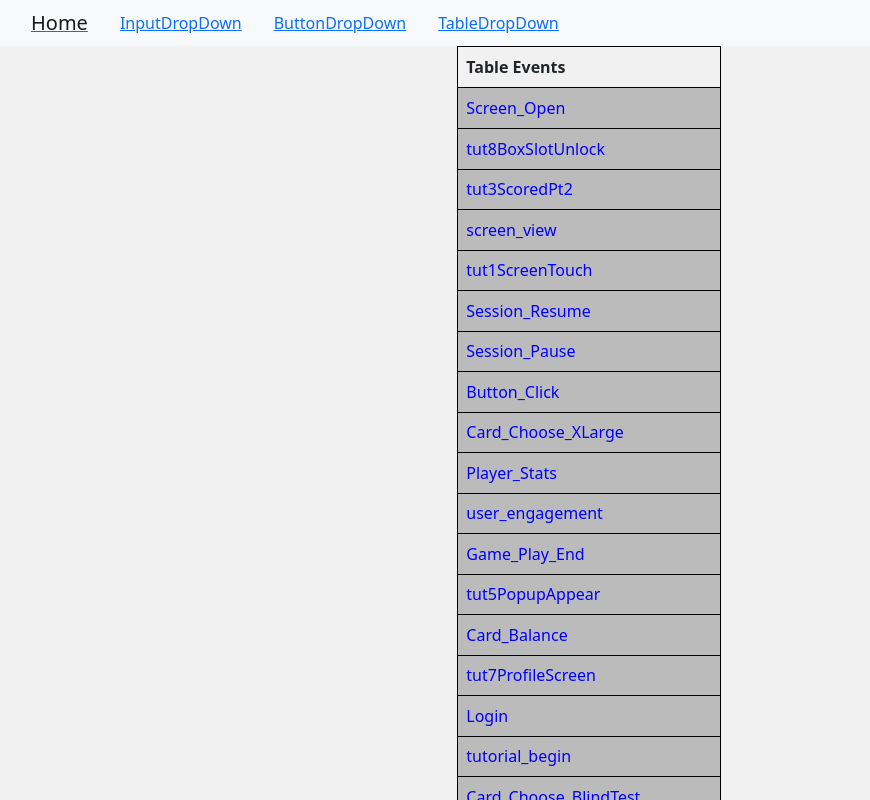
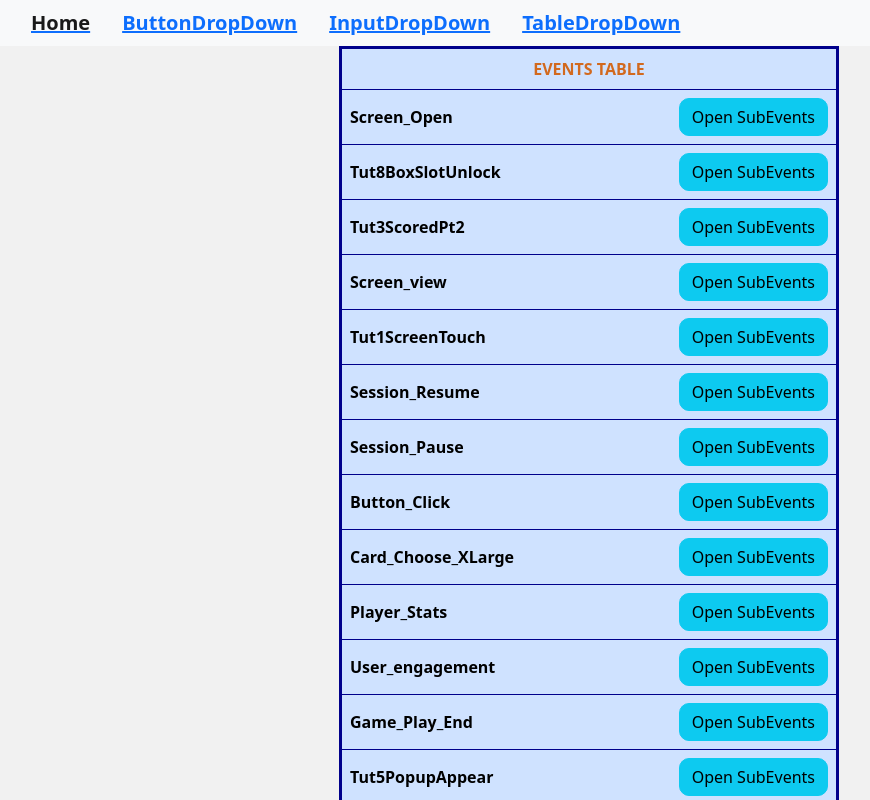
Before and after one commit to OnurKor/appnava, a React (Create React App) app: page /table-drop-down in a window 1280 px wide. Shown: the top 800 px of the page, without its empty margins (51-921 px from the left). Built offline with nearby package versions, Linux system fonts and the light colour scheme.

Commit message:
version-2

```diff
--- a/package.json
+++ b/package.json
@@ -3,10 +3,12 @@
   "version": "0.1.0",
   "private": true,
   "dependencies": {
+    "@fortawesome/fontawesome-svg-core": "^6.2.0",
     "@testing-library/jest-dom": "^5.16.5",
     "@testing-library/react": "^13.4.0",
     "@testing-library/user-event": "^13.5.0",
     "bootstrap": "^5.2.2",
+    "mdb-react-ui-kit": "^4.2.0",
     "react": "^18.2.0",
     "react-animate-height": "^3.0.4",
     "react-bootstrap": "^2.5.0",
--- a/public/index.html
+++ b/public/index.html
@@ -1,14 +1,12 @@
 <!DOCTYPE html>
 <html lang="en">
+
 <head>
   <meta charset="utf-8" />
   <link rel="icon" href="%PUBLIC_URL%/favicon.ico" />
   <meta name="viewport" content="width=device-width, initial-scale=1" />
   <meta name="theme-color" content="#000000" />
-    <meta
-      name="description"
-      content="Web site created using create-react-app"
-    />
+  <meta name="description" content="Web site created using create-react-app" />
   <link rel="apple-touch-icon" href="%PUBLIC_URL%/logo192.png" />
   <!--
       manifest.json provides metadata used when your web app is installed on a
@@ -26,6 +24,7 @@
     -->
   <title>React App</title>
 </head>
+
 <body>
   <noscript>You need to enable JavaScript to run this app.</noscript>
   <div id="root"></div>
@@ -39,5 +38,8 @@
       To begin the development, run `npm start` or `yarn start`.
       To create a production bundle, use `npm run build` or `yarn build`.
     -->
+  <link rel="stylesheet" href="https://use.fontawesome.com/releases/v5.15.4/css/all.css"
+    integrity="sha384-DyZ88mC6Up2uqS4h/KRgHuoeGwBcD4Ng9SiP4dIRy0EXTlnuz47vAwmeGwVChigm" crossorigin="anonymous" />
 </body>
+
 </html>
--- a/src/App.css
+++ b/src/App.css
@@ -1,5 +1,5 @@
 .App {
   background-color: #f1f1f1;
   min-height: 100vh;
-  padding-bottom: 2rem
+  /* padding-bottom: 2rem */
   }
--- a/src/App.js
+++ b/src/App.js
@@ -1,34 +1,26 @@
 import "./App.css";
 import Header from "./components/Header";
+import Footer from "./components/Footer";
 import { BrowserRouter, Routes, Route} from "react-router-dom";
 import InputDropDown from "./pages/InputDropDown";
 import ButtonDropDown from "./pages/ButtonDropDown";
 import TableDropDown from "./pages/TableDropDown";
-import {MainEvents} from "./data/MainEvents";
 import 'bootstrap/dist/css/bootstrap.min.css';
 
 function App() {
-  // const Main = MainEvents
-  // console.log(Main)
-  // const NewSubEvents = []
 
-  // const SubEvents = ["level", "total", "name", "avatar", "player"]
-  // MainEvents.map((x) => {
-  //   return x
-  // })
-
-  //   console.log(SubEvents)
   return (
     <div className="App">
       <BrowserRouter>
       <Header />
         <Routes>
-          <Route path="/" element={<InputDropDown/>} />
-          <Route path="*" element={<InputDropDown/>} />
+          <Route path="/" element={<ButtonDropDown/>} />
+          <Route path="*" element={<ButtonDropDown/>} />
+          <Route path="/button-drop-down" element={<ButtonDropDown/>} />
           <Route path="/input-drop-down" element={<InputDropDown/>} />
-          <Route path="/button-drop-down" element={<ButtonDropDown/>} />
           <Route path="/table-drop-down" element={<TableDropDown/>} />
         </Routes>
+      <Footer />
       </BrowserRouter>
     </div>
   );
--- a/src/components/ButtonDropDownOpen.js
+++ b/src/components/ButtonDropDownOpen.js
@@ -24,10 +24,10 @@ const ButtonDropDownOpen = ({ button }) => {
       >
         <ul
         style={{
-        //   height: display,
+          // height: display,
           overflow: "hidden",
-          opacity: "1",
-          transition: "opacity 200ms",
+          // opacity: "1",
+          // transition: "opacity 200ms",
           margin:"0"
         }}
       >
--- /dev/null
+++ b/src/components/Footer.js
@@ -0,0 +1,14 @@
+import { MDBFooter } from 'mdb-react-ui-kit';
+
+export default function App() {
+  return (
+    <MDBFooter bgColor='light' className='text-center text-lg-left'>
+      <div className='text-center p-3' style={{ backgroundColor: 'rgba(0, 0, 0, 0.2)' }}>
+        &copy; {new Date().getFullYear()} Copyright:{' '}
+        <a className='text-dark' href='https://www.linkedin.com/in/onur-kordogan/'>
+          Onur Kordoğan
+        </a>
+      </div>
+    </MDBFooter>
+  );
+}
--- a/src/components/Header.js
+++ b/src/components/Header.js
@@ -6,7 +6,7 @@ import { Link } from "react-router-dom";
 
 function Header() {
   return (
-    <Navbar bg="light" expand="lg">
+    <Navbar bg="light" expand="lg" style={{fontSize: "20px", fontWeight: "bold"}}>
       <Container>
         <Link to="/">
           <Navbar.Brand>Home</Navbar.Brand>
@@ -14,11 +14,11 @@ function Header() {
         <Navbar.Toggle aria-controls="basic-navbar-nav" />
         <Navbar.Collapse id="basic-navbar-nav">
           <Nav className="me-auto">
+          <Link to="/button-drop-down">
+              <NavItem className="mx-3">ButtonDropDown</NavItem>
+            </Link>
             <Link to="/input-drop-down">
               <NavItem className="mx-3">InputDropDown</NavItem>
-            </Link>
-            <Link to="/button-drop-down">
-              <NavItem className="mx-3">ButtonDropDown</NavItem>
             </Link>
             <Link to="/table-drop-down">
               <NavItem className="mx-3">TableDropDown</NavItem>
--- a/src/components/TableRow.js
+++ b/src/components/TableRow.js
@@ -1,7 +1,11 @@
 import React, { useState } from "react";
+// import { IoMdArrowDropdown } from "react-icons/bs";
+// import { FontAwesomeIcon } from '@fontawesome/react-fontawesome'
+
+
 
 const TableRow = ({ NewSubEvents, main }) => {
-const [display, setDisplay] = useState(false)
+  const [display, setDisplay] = useState(false);
 
   const subName = NewSubEvents.filter(
     (sub) => sub.startsWith(main) && sub.length > main.length
@@ -10,17 +14,44 @@ const [display, setDisplay] = useState(false)
     <>
       <tr>
         <td
-          onClick={() => setDisplay(!display)}
-          style={{ color: "blue", backgroundColor: "#bbb", cursor: "pointer" }}
+          style={{
+            textTransform: "capitalize",
+            fontWeight: "bold",
+            display: "flex",
+            justifyContent: "space-between",
+            alignItems: "center",
+          }}
         >
           {main}
+          {/* <i
+            style={{ width: "2rem" }}
+            class="fa-sharp fa-solid fa-caret-down"
+          ></i> */}
+          {/* <FontAwesomeIcon icon="fa-sharp fa-sCD ..olid fa-caret-down" /> */}
+
+          <button
+            className="btn btn-info btn-hover"
+            onClick={() => setDisplay(!display)}
+            style={{
+              cursor: "pointer",
+              fontWeight: "500",
+              borderRadius: "10px",
+              transition: "all 2.5s ease-out",
+            }}
+          >
+            Open SubEvents
+          </button>
         </td>
       </tr>
       {subName.map((item, index) => {
         return (
           <tr key={index}>
             <td
-              style={{ color: "red", backgroundColor: "#ddd", display: display?"block":"none" }}
+              style={{
+                color: "white",
+                backgroundColor: "#a9a9a9",
+                display: display ? "block" : "none",
+              }}
             >
               {item}
             </td>
--- a/src/pages/InputDropDown.js
+++ b/src/pages/InputDropDown.js
@@ -14,6 +14,7 @@ const InputDropDown = () => {
         alignItems: "center",
         justifyContent: "center",
         marginTop: "30px",
+        marginBottom: "30px",
       }}
     >
       <div>
@@ -24,7 +25,7 @@ const InputDropDown = () => {
              label: item + "-" + item2
             };
           });
-          console.log(newMap)
+          // console.log(newMap)
           return (
             <div
               key={index}
@@ -33,14 +34,16 @@ const InputDropDown = () => {
                 gap: "30px",
                 padding: "7px",
                 backgroundColor: "#c8d9eb",
+
               }}
             >
               <div
                 style={{
                   flex: "1",
-                  listStyleType: "none",
+                  // listStyleType: "none",
                   fontSize: "large",
                   fontWeight: "bold",
+                  textTransform:"capitalize",
                   // margin:"10px"
                   // padding:"10px"
                 }}
--- a/src/pages/TableDropDown.js
+++ b/src/pages/TableDropDown.js
@@ -3,8 +3,6 @@ import TableRow from "../components/TableRow";
 import { MainEvents } from "../data/MainEvents";
 
 const TableDropDown = () => {
-  // const SubEvents = ["level", "total", "name", "avatar", "player"];
-  const [display, setDisplay] = useState(false);
 
   const SubEvents = ["", "level", "total", "name", "avatar", "player"];
   const NewSubEvents = [];
@@ -16,25 +14,30 @@ const TableDropDown = () => {
         NewSubEvents.push(MainEvents[i]);
       } else {
         NewSubEvents.push(MainEvents[i] + "_" + SubEvents[j]);
-      }
+      };
       x++;
-    }
-  }
+    };
+  };
   console.log(NewSubEvents);
   return (
-    <div style={{display:"flex", flexDirection:"column", alignItems:"center"}}>
-      <table className="table" style={{width: '250px', border:"1px solid black"}}>
+    <div
+      style={{ display: "flex", flexDirection: "column", alignItems: "center"}}
+    >
+      <table
+        className="table table-primary"
+        style={{ width: "100%", maxWidth:"500px", border: "3px solid darkblue" }}
+      >
         <thead>
           <tr>
-          <th>
-            Table Events
+            <th style={{ textAlign: "center", color: "chocolate" }}>
+             EVENTS TABLE
             </th>
           </tr>
         </thead>
         <tbody>
-
-      {MainEvents.map((main, index) => <TableRow key={index} main={main} NewSubEvents={NewSubEvents}/>
-      )}
+          {MainEvents.map((main, index) => (
+            <TableRow key={index} main={main} NewSubEvents={NewSubEvents} />
+          ))}
         </tbody>
       </table>
     </div>
```
Also changed, not shown: src/pages/ButtonDropDown.js (+0 -10 lines), 1 other file (tests, documents, lock files or other folders). Lines whose indentation alone changed are shown as unchanged.
